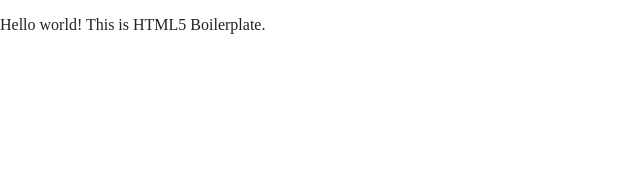
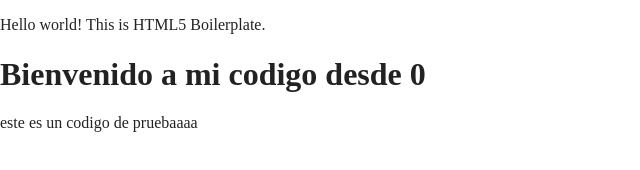
Before and after one commit to camilanuv/repositorio-git-1, a website built with Parcel: page index.html in a window 1280 px wide. Shown: the whole page, without its empty margins (0-640 px from the left). Built offline with nearby package versions, Linux system fonts and the light colour scheme.

Commit message:
Se agrego codigo al index.html

```diff
--- a/index.html
+++ b/index.html
@@ -30,6 +30,9 @@
   <script src="js/plugins.js"></script>
   <script src="js/main.js"></script>
 
+	<h1>Bienvenido a mi codigo desde 0</h1>
+	<p> este es un codigo de pruebaaaa </p>
+
   <!-- Google Analytics: change UA-XXXXX-Y to be your site's ID. -->
   <script>
     window.ga = function () { ga.q.push(arguments) }; ga.q = []; ga.l = +new Date;
```
